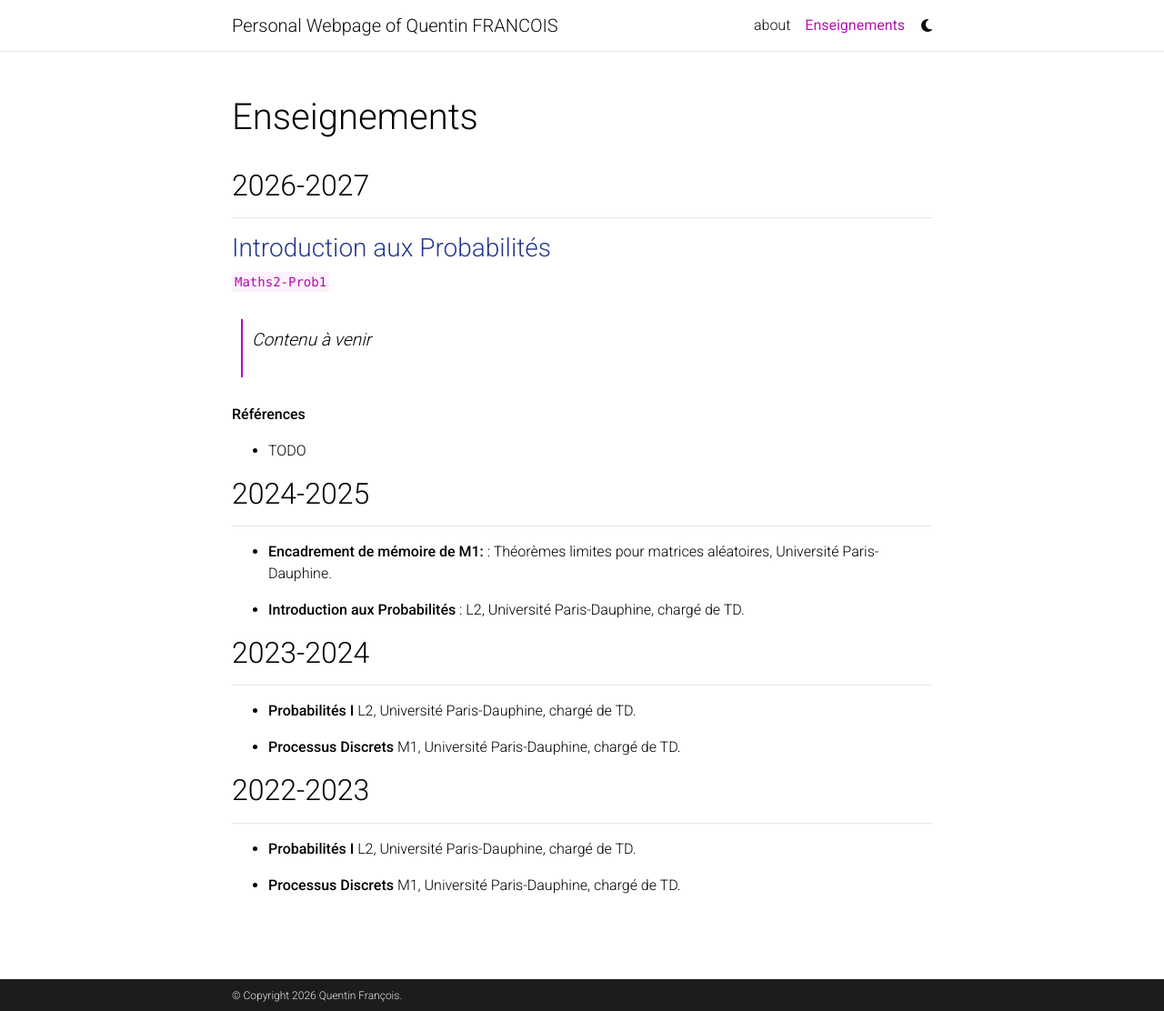
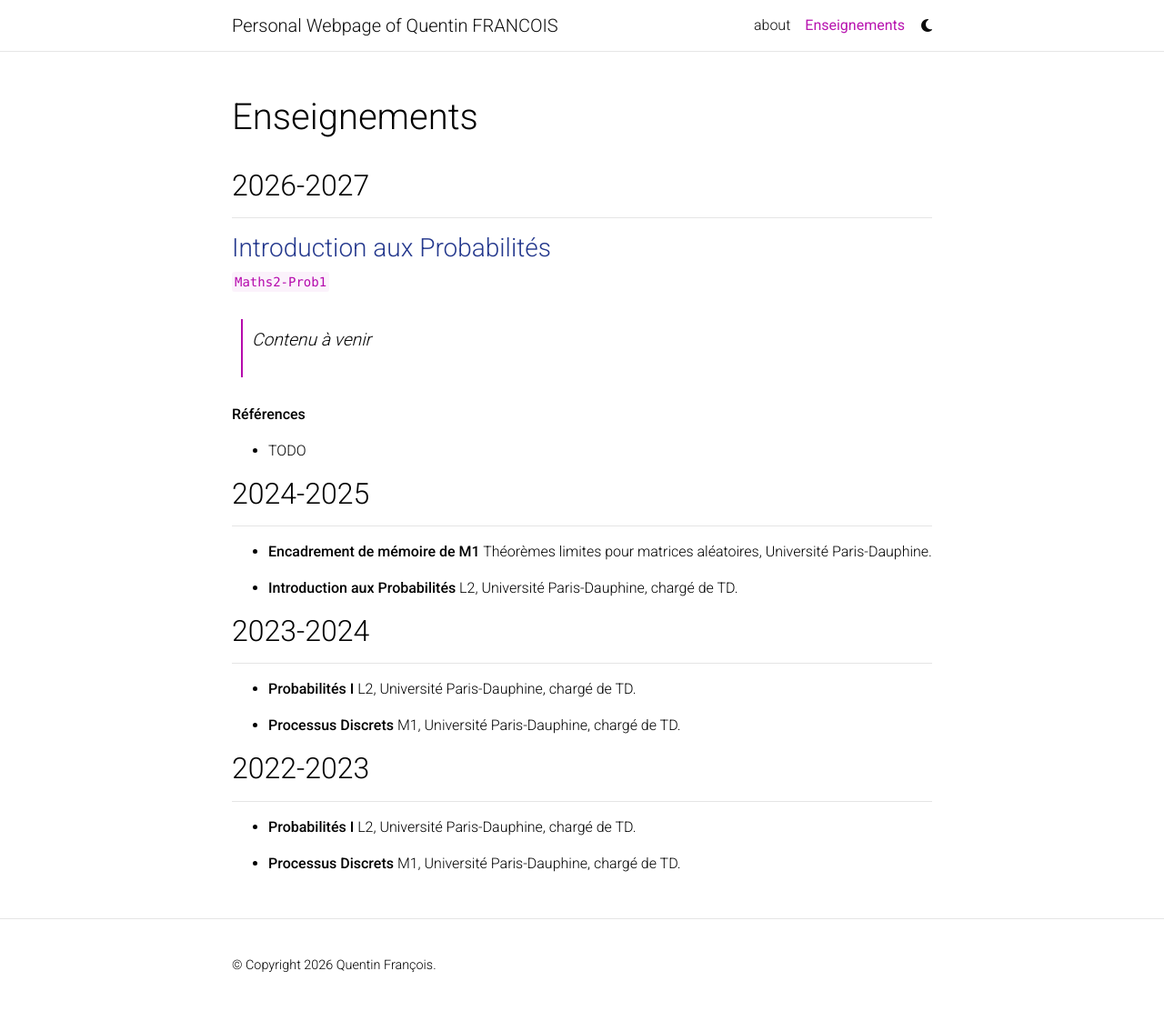
Before and after one commit to qufrancois/qufrancois.github.io, a Jekyll site: the page built from _pages/enseignement.md, in a window 1280 px wide and 1112 px high. Shown: the whole window at 91% size. Built offline with Jekyll 4.4.1, drawn with Linux system fonts in a browser that asks for light colours; full-size pictures stand in for the smaller copies a plugin makes; comment, search, counter and statistics services are not loaded; a style sheet for code colours, icons or effects is not loaded.

Commit message:
Added ens

```diff
--- a/_config.yml
+++ b/_config.yml
@@ -7,7 +7,7 @@ first_name: Quentin
 middle_name:
 last_name: François
 email: quentin.francois@dauphine.psl.eu
-description: Quentin François
+description:
 footer_text:
 keywords: Mathematics, Probability, Research
 
@@ -48,7 +48,7 @@ rss_icon: true
 # -----------------------------------------------------------------------------
 
 navbar_fixed: true
-footer_fixed: true
+footer_fixed: false
 
 # Dimensions
 max_width: 800px
--- a/_pages/enseignement.md
+++ b/_pages/enseignement.md
@@ -26,9 +26,9 @@ nav_order: 2
 
 ---
 
-- **Encadrement de mémoire de M1:** : Théorèmes limites pour matrices aléatoires, Université Paris-Dauphine.
+- **Encadrement de mémoire de M1** Théorèmes limites pour matrices aléatoires, Université Paris-Dauphine.
 
-- **Introduction aux Probabilités** : L2, Université Paris-Dauphine, chargé de TD.
+- **Introduction aux Probabilités** L2, Université Paris-Dauphine, chargé de TD.
 
 ## 2023-2024
 
```
Also changed, not shown: _pages/teaching.md (+1 -1 lines).
